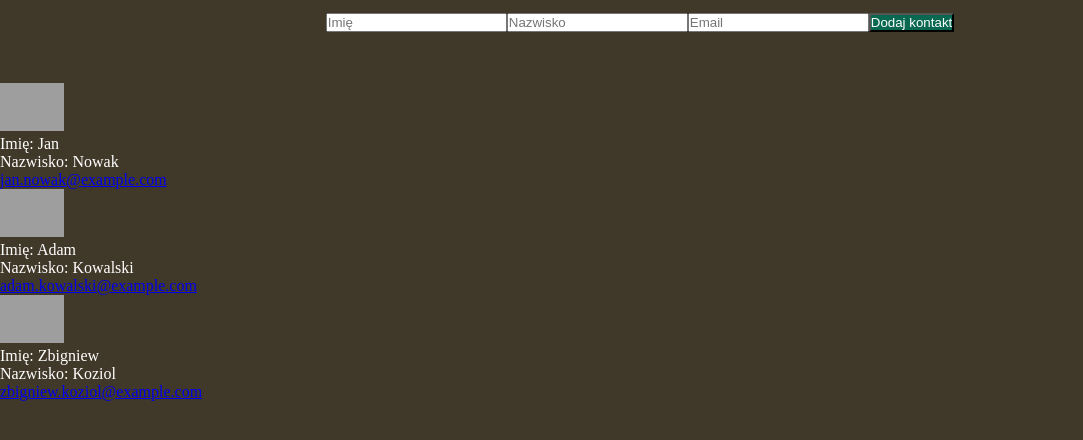
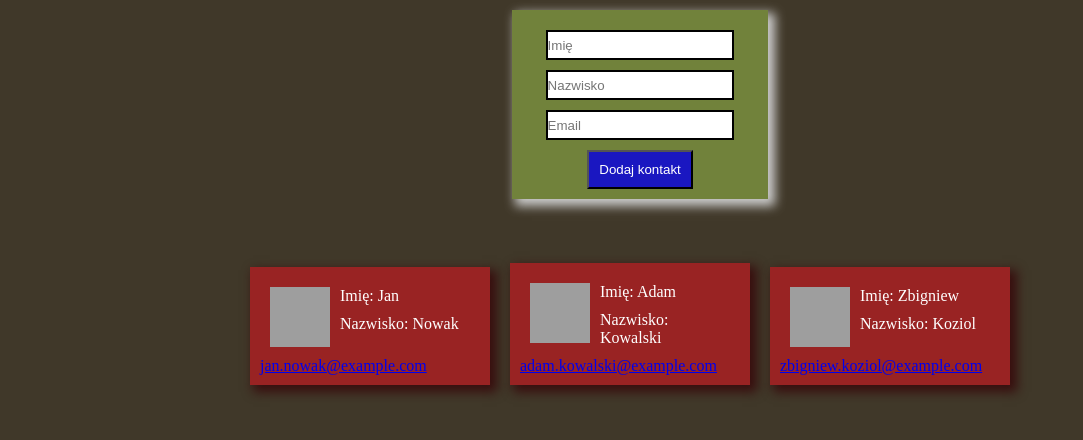
Before and after one commit to g-szerminski/zadanie14.5, a website: page index.html in a window 1280 px wide. Shown: the whole page, without its empty margins (0-1083 px from the left). Drawn offline with nearby package versions, Linux system fonts and the light colour scheme; grey boxes are pictures that could not be loaded.

Commit message:
Add styles - temoprary (project not finished yet)

```diff
--- a/package.json
+++ b/package.json
@@ -5,18 +5,22 @@
   "main": "script.js",
   "scripts": {
     "test": "echo \"Error: no test specified\" && exit 1",
-    "start": "start index.html"
+    "start": "start index.html",
+    "watch:browser-sync": "node_modules/.bin/browser-sync start --server --files \"styles/*.css\" \"*.html\" \"*.js\""
   },
+
   "repository": {
     "type": "git",
     "url": "git+https://github.com/g-szerminski/zadanie14.5.git"
   },
+
   "keywords": [],
   "author": "",
   "license": "ISC",
   "bugs": {
     "url": "https://github.com/g-szerminski/zadanie14.5/issues"
   },
+
   "homepage": "https://github.com/g-szerminski/zadanie14.5#readme",
   "devDependencies": {
     "browser-sync": "^2.23.6"
--- a/styles/styles.css
+++ b/styles/styles.css
@@ -7,20 +7,66 @@
 body {
 	background-color: #403829;
 	color: #fff;
+	padding-top: 10px;
 }
 
 button {
 	text-align: center;
-	background-color: #096850;
+	background-color: #1a17c1;
 	color: #fff;
+	margin-top: 10px;
+	padding: 10px;
 }
 
 .contactForm {
-	margin: 1% 0 4% 0;
+	display: block;
+	margin: 0 auto;
+	padding: 10px;
+	width: 20vw;
 	text-align: center;
+	background-color: #71823b;
+	box-shadow: 5px 5px 10px 2px #CCC;
+
+}
+
+input {
+	margin: 0 auto;
+	display: block;
+	margin-top: 10px;
+	height: 30px;
+	width: 80%;
+	border: 2px solid black;
 }
 
 .contactImage {
-	height: 5%x;
-	width: 5%;
+	height: 60px;
+	width: 60px;
+	float: left;
+	margin: 10px;
 }
+
+.contactLabel {
+	width: 200px;
+	margin-left: 20px;
+	margin:10px;
+}
+
+.contactItem {
+	background-color: #992323;
+	display: inline-block;
+	text-align: left;
+	margin-right: 20px;
+	padding: 10px;
+	box-shadow: 5px 5px 10px 2px #380e0e;
+}
+
+.contactList {
+	margin: 0 auto;
+}
+
+ul {
+	text-align: center;
+	margin-top: 5%;
+	display: block;
+	flex-wrap: wrap;
+}
```
